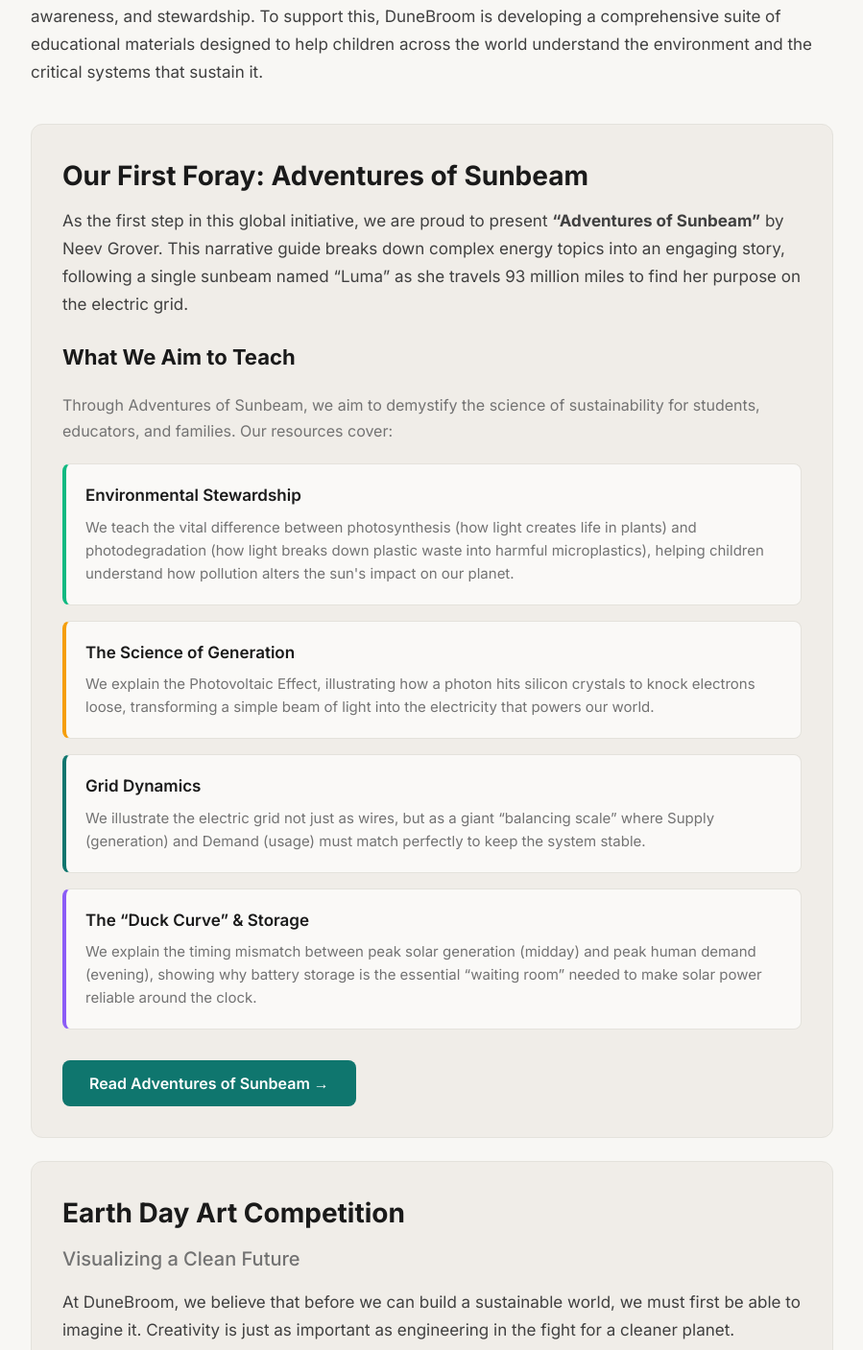
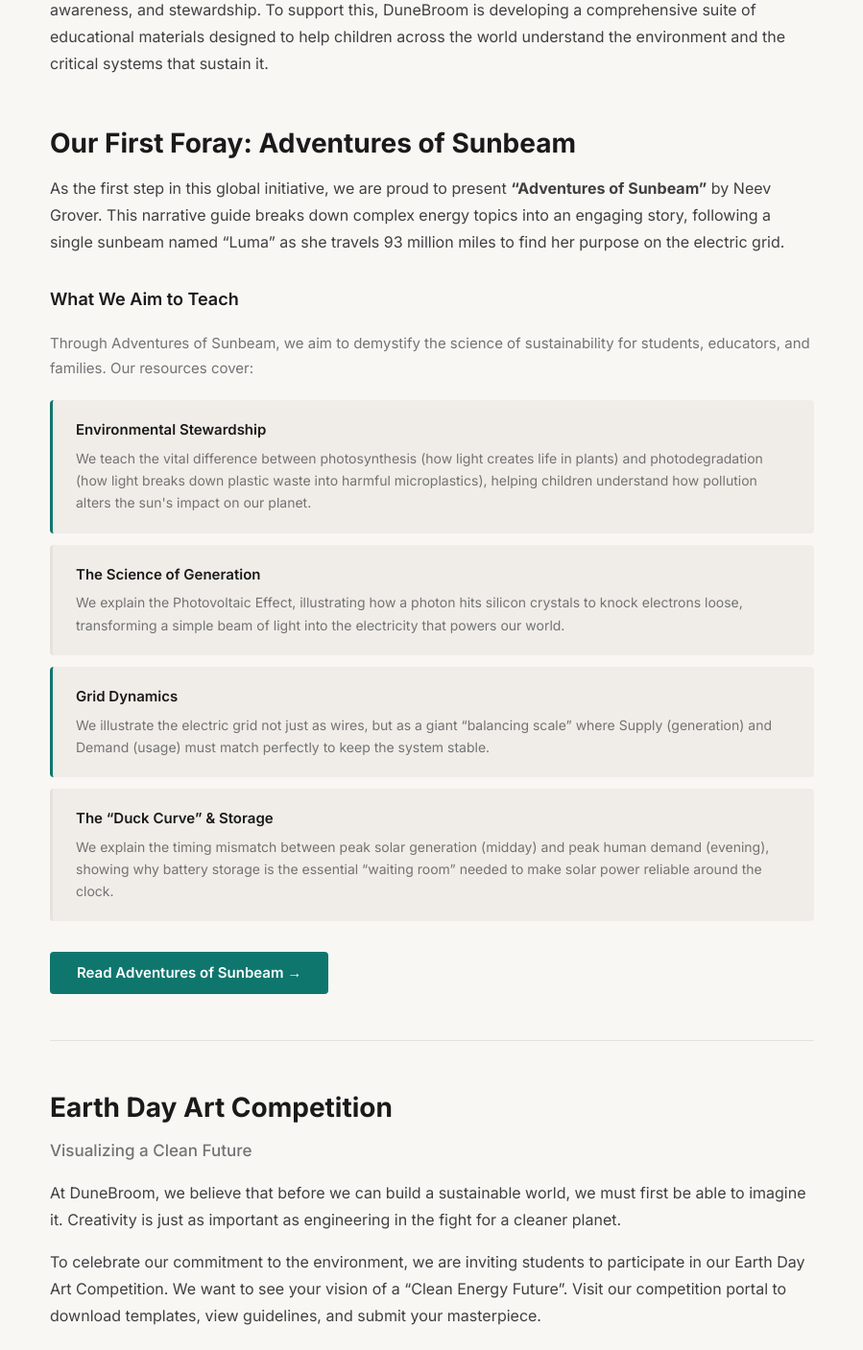
Before and after one commit to groverneev/DuneBroom_Website, a Next.js app: page /outreach in a window 1280 px wide. Shown: the part 308-1715 px from the top of the page at 96% size, without its empty margins (190-1089 px from the left). Built offline with nearby package versions, Linux system fonts and the light colour scheme.

Commit message:
updated and revamped ui

```diff
--- a/app/outreach/page.tsx
+++ b/app/outreach/page.tsx
@@ -3,7 +3,7 @@
     <main style={{ fontFamily: "Inter, sans-serif", background: "var(--background)", minHeight: "100vh", transition: "background-color 0.3s" }}>
       <section
         style={{
-          maxWidth: 900,
+          maxWidth: 860,
           margin: "0 auto",
           padding: "4rem 2rem 6rem 2rem",
           color: "var(--foreground)",
@@ -19,10 +19,10 @@
         >
           Outreach &amp; Impact
         </h1>
-        <p style={{ fontSize: 20, color: "var(--muted)", marginBottom: "1rem", lineHeight: 1.7 }}>
+        <p style={{ fontSize: 17, color: "var(--muted)", marginBottom: "1rem", lineHeight: 1.7, marginTop: 0 }}>
           Empowering the Next Generation of Clean Energy Leaders
         </p>
-        <p style={{ fontSize: 17, color: "var(--subtle)", marginBottom: "2.5rem", lineHeight: 1.7 }}>
+        <p style={{ fontSize: 16, color: "var(--subtle)", marginBottom: "3rem", lineHeight: 1.75 }}>
           At DuneBroom, we are committed to cultivating the mindset needed for a sustainable future.
           We believe that the transition to clean energy requires more than just maintaining hardware
           — it requires education, awareness, and stewardship. To support this, DuneBroom is
@@ -31,47 +31,38 @@
         </p>
 
         {/* Adventures of Sunbeam */}
-        <div
-          style={{
-            background: "var(--surface)",
-            borderRadius: 12,
-            padding: "2rem",
-            marginBottom: "1.5rem",
-            border: "1px solid var(--border)",
-          }}
-        >
-          <h2 style={{ fontSize: 28, fontWeight: 700, marginBottom: "0.75rem", color: "var(--foreground)" }}>
+        <div style={{ paddingBottom: "3rem", marginBottom: "3rem", borderBottom: "1px solid var(--border)" }}>
+          <h2 style={{ fontSize: 28, fontWeight: 700, marginBottom: "0.75rem", marginTop: 0, color: "var(--foreground)" }}>
             Our First Foray: Adventures of Sunbeam
           </h2>
-          <p style={{ fontSize: 17, lineHeight: 1.7, color: "var(--subtle)", marginBottom: "1.5rem" }}>
+          <p style={{ fontSize: 16, lineHeight: 1.75, color: "var(--subtle)", marginBottom: "2rem" }}>
             As the first step in this global initiative, we are proud to present{" "}
             <strong>&ldquo;Adventures of Sunbeam&rdquo;</strong> by Neev Grover. This narrative guide
             breaks down complex energy topics into an engaging story, following a single sunbeam named
             &ldquo;Luma&rdquo; as she travels 93 million miles to find her purpose on the electric grid.
           </p>
 
-          <h3 style={{ fontSize: 22, fontWeight: 700, marginBottom: "1.25rem", color: "var(--foreground)" }}>
+          <h3 style={{ fontSize: 18, fontWeight: 600, marginBottom: "1.25rem", marginTop: 0, color: "var(--foreground)" }}>
             What We Aim to Teach
           </h3>
-          <p style={{ fontSize: 16, lineHeight: 1.7, color: "var(--muted)", marginBottom: "1.25rem" }}>
+          <p style={{ fontSize: 15, lineHeight: 1.75, color: "var(--muted)", marginBottom: "1.25rem" }}>
             Through Adventures of Sunbeam, we aim to demystify the science of sustainability for
             students, educators, and families. Our resources cover:
           </p>
 
-          <div style={{ display: "flex", flexDirection: "column", gap: "1rem", marginBottom: "2rem" }}>
+          <div style={{ display: "flex", flexDirection: "column", gap: "0.75rem", marginBottom: "2rem" }}>
             <div
               style={{
-                background: "var(--card-bg)",
-                borderRadius: 8,
-                padding: "1.25rem",
-                border: "1px solid var(--border)",
-                borderLeft: "4px solid #10b981",
+                borderRadius: 4,
+                padding: "1.25rem 1.5rem",
+                borderLeft: "3px solid var(--accent)",
+                background: "var(--surface)",
               }}
             >
-              <h4 style={{ fontSize: 17, fontWeight: 600, color: "var(--foreground)", marginBottom: "0.5rem" }}>
+              <h4 style={{ fontSize: 15, fontWeight: 600, color: "var(--foreground)", marginBottom: "0.4rem", marginTop: 0 }}>
                 Environmental Stewardship
               </h4>
-              <p style={{ fontSize: 15, color: "var(--muted)", margin: 0, lineHeight: 1.6 }}>
+              <p style={{ fontSize: 14, color: "var(--muted)", margin: 0, lineHeight: 1.65 }}>
                 We teach the vital difference between photosynthesis (how light creates life in plants)
                 and photodegradation (how light breaks down plastic waste into harmful microplastics),
                 helping children understand how pollution alters the sun&apos;s impact on our planet.
@@ -80,17 +71,16 @@
 
             <div
               style={{
-                background: "var(--card-bg)",
-                borderRadius: 8,
-                padding: "1.25rem",
-                border: "1px solid var(--border)",
-                borderLeft: "4px solid #f59e0b",
+                borderRadius: 4,
+                padding: "1.25rem 1.5rem",
+                borderLeft: "3px solid var(--border)",
+                background: "var(--surface)",
               }}
             >
-              <h4 style={{ fontSize: 17, fontWeight: 600, color: "var(--foreground)", marginBottom: "0.5rem" }}>
+              <h4 style={{ fontSize: 15, fontWeight: 600, color: "var(--foreground)", marginBottom: "0.4rem", marginTop: 0 }}>
                 The Science of Generation
               </h4>
-              <p style={{ fontSize: 15, color: "var(--muted)", margin: 0, lineHeight: 1.6 }}>
+              <p style={{ fontSize: 14, color: "var(--muted)", margin: 0, lineHeight: 1.65 }}>
                 We explain the Photovoltaic Effect, illustrating how a photon hits silicon crystals to
                 knock electrons loose, transforming a simple beam of light into the electricity that
                 powers our world.
@@ -99,17 +89,16 @@
 
             <div
               style={{
-                background: "var(--card-bg)",
-                borderRadius: 8,
-                padding: "1.25rem",
-                border: "1px solid var(--border)",
-                borderLeft: "4px solid var(--accent)",
+                borderRadius: 4,
+                padding: "1.25rem 1.5rem",
+                borderLeft: "3px solid var(--accent)",
+                background: "var(--surface)",
               }}
             >
-              <h4 style={{ fontSize: 17, fontWeight: 600, color: "var(--foreground)", marginBottom: "0.5rem" }}>
+              <h4 style={{ fontSize: 15, fontWeight: 600, color: "var(--foreground)", marginBottom: "0.4rem", marginTop: 0 }}>
                 Grid Dynamics
               </h4>
-              <p style={{ fontSize: 15, color: "var(--muted)", margin: 0, lineHeight: 1.6 }}>
+              <p style={{ fontSize: 14, color: "var(--muted)", margin: 0, lineHeight: 1.65 }}>
                 We illustrate the electric grid not just as wires, but as a giant &ldquo;balancing
                 scale&rdquo; where Supply (generation) and Demand (usage) must match perfectly to keep
                 the system stable.
@@ -118,17 +107,16 @@
 
             <div
               style={{
-                background: "var(--card-bg)",
-                borderRadius: 8,
-                padding: "1.25rem",
-                border: "1px solid var(--border)",
-                borderLeft: "4px solid #8b5cf6",
+                borderRadius: 4,
+                padding: "1.25rem 1.5rem",
+                borderLeft: "3px solid var(--border)",
+                background: "var(--surface)",
               }}
             >
-              <h4 style={{ fontSize: 17, fontWeight: 600, color: "var(--foreground)", marginBottom: "0.5rem" }}>
+              <h4 style={{ fontSize: 15, fontWeight: 600, color: "var(--foreground)", marginBottom: "0.4rem", marginTop: 0 }}>
                 The &ldquo;Duck Curve&rdquo; &amp; Storage
               </h4>
-              <p style={{ fontSize: 15, color: "var(--muted)", margin: 0, lineHeight: 1.6 }}>
+              <p style={{ fontSize: 14, color: "var(--muted)", margin: 0, lineHeight: 1.65 }}>
                 We explain the timing mismatch between peak solar generation (midday) and peak human
                 demand (evening), showing why battery storage is the essential &ldquo;waiting room&rdquo;
                 needed to make solar power reliable around the clock.
@@ -145,9 +133,9 @@
               background: "var(--accent)",
               color: "#fff",
               fontWeight: 600,
-              fontSize: 16,
-              borderRadius: 8,
-              padding: "12px 28px",
+              fontSize: 15,
+              borderRadius: 4,
+              padding: "11px 28px",
               textDecoration: "none",
               transition: "opacity 0.2s",
             }}
@@ -157,26 +145,19 @@
         </div>
 
         {/* Earth Day Art Competition */}
-        <div
-          style={{
-            background: "var(--surface)",
-            borderRadius: 12,
-            padding: "2rem",
-            border: "1px solid var(--border)",
-          }}
-        >
-          <h2 style={{ fontSize: 28, fontWeight: 700, marginBottom: "0.75rem", color: "var(--foreground)" }}>
+        <div>
+          <h2 style={{ fontSize: 28, fontWeight: 700, marginBottom: "0.75rem", marginTop: 0, color: "var(--foreground)" }}>
             Earth Day Art Competition
           </h2>
-          <p style={{ fontSize: 20, color: "var(--muted)", marginBottom: "1rem", fontWeight: 500 }}>
+          <p style={{ fontSize: 17, color: "var(--muted)", marginBottom: "1rem", fontWeight: 500 }}>
             Visualizing a Clean Future
           </p>
-          <p style={{ fontSize: 17, lineHeight: 1.7, color: "var(--subtle)", marginBottom: "1rem" }}>
+          <p style={{ fontSize: 16, lineHeight: 1.75, color: "var(--subtle)", marginBottom: "1rem" }}>
             At DuneBroom, we believe that before we can build a sustainable world, we must first be
             able to imagine it. Creativity is just as important as engineering in the fight for a
             cleaner planet.
           </p>
-          <p style={{ fontSize: 17, lineHeight: 1.7, color: "var(--subtle)", marginBottom: "1.5rem" }}>
+          <p style={{ fontSize: 16, lineHeight: 1.75, color: "var(--subtle)", marginBottom: "1.5rem" }}>
             To celebrate our commitment to the environment, we are inviting students to participate
             in our Earth Day Art Competition. We want to see your vision of a
             &ldquo;Clean Energy Future&rdquo;. Visit our competition portal to download templates,
@@ -192,9 +173,9 @@
               background: "var(--accent)",
               color: "#fff",
               fontWeight: 600,
-              fontSize: 16,
-              borderRadius: 8,
-              padding: "12px 28px",
+              fontSize: 15,
+              borderRadius: 4,
+              padding: "11px 28px",
               textDecoration: "none",
               transition: "opacity 0.2s",
             }}
```
Also changed, not shown: app/about_us/page.tsx (+50 -52 lines), app/contact/page.tsx (+7 -7 lines), app/technical-architecture/page.tsx (+60 -102 lines).
